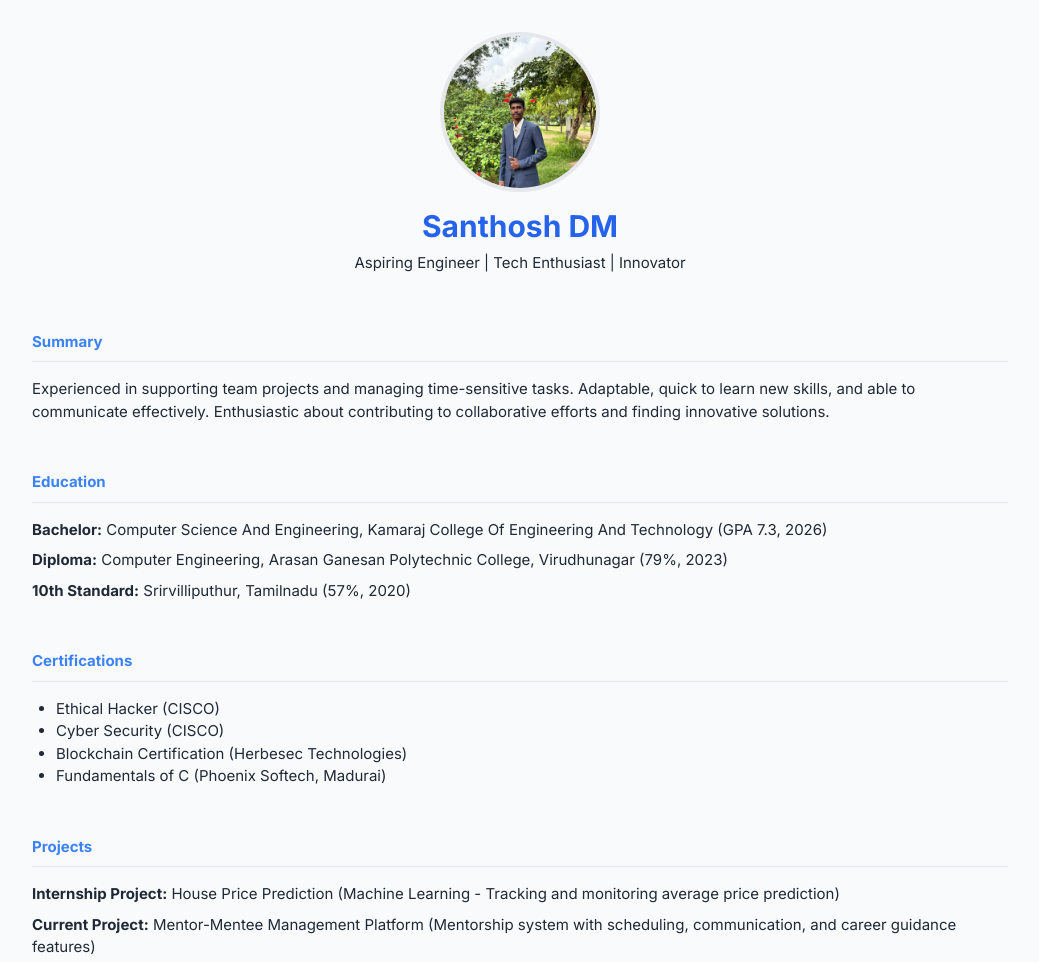
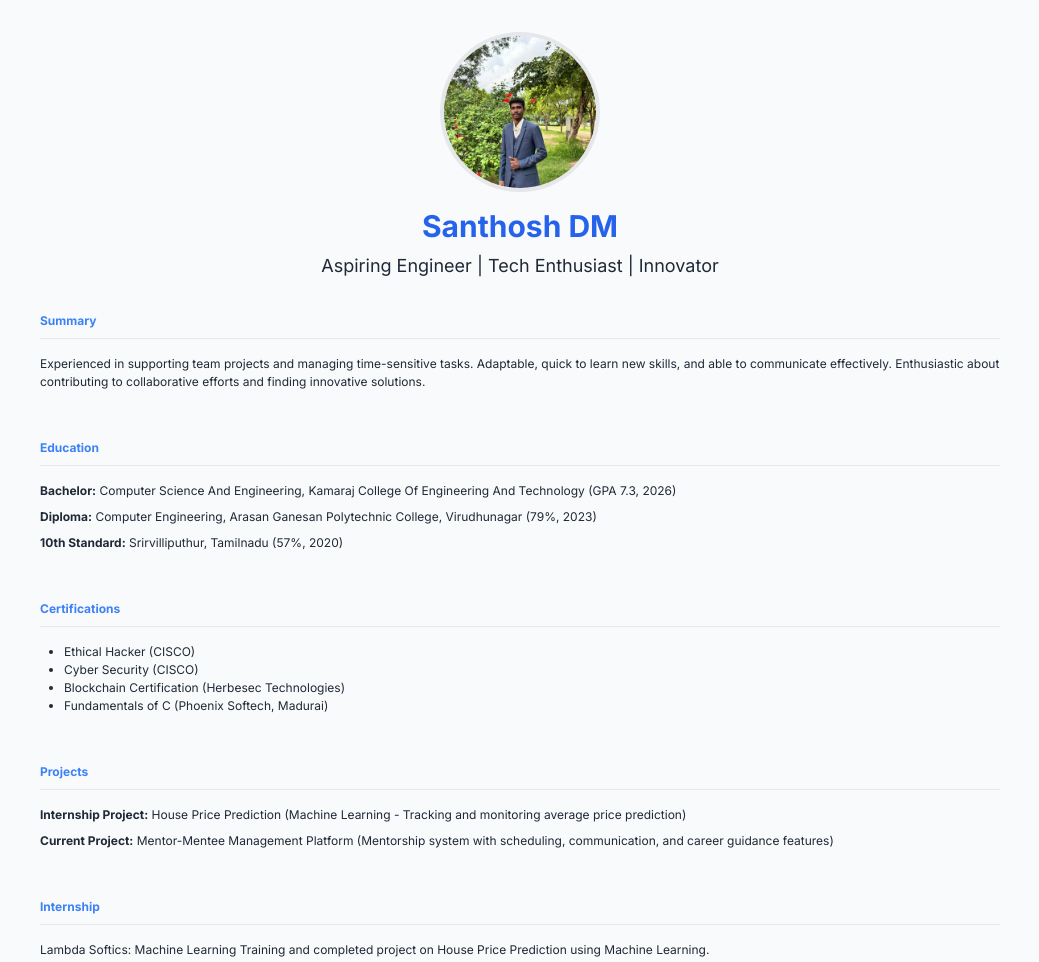
Before and after one commit to mnoj2/Portfolio-Santhosh, a plain HTML site: page index.html in a window 1280 px wide. Shown: the top 962 px of the page, without its empty margins (120-1159 px from the left). Drawn offline with nearby package versions, Linux system fonts and the light colour scheme.

Commit message:
Update index.html

```diff
--- a/index.html
+++ b/index.html
@@ -10,28 +10,23 @@
     <style>
         body {
             font-family: 'Inter', sans-serif;
-            font-size: 15px;
-        }
-
-        .wrapper{
-          width: 100%;
-          padding: 0px 100px;
+            font-size: 12px;
         }
     </style>
 </head>
 
 <body class="bg-gray-50 text-gray-800">
 
-    <div class="wrapper">
+    <div class="max-w-5xl mx-auto px-4 sm:px-6 lg:px-8">
         <!-- Hero Section -->
-    <section class="p-8 flex flex-col items-center text-center">
-      <img src="profile.jpg" alt="Santhosh DM" class="w-40 h-40 object-cover rounded-full border-4 mb-4">
-      <h1 class="text-3xl font-bold text-blue-600">Santhosh DM</h1>
-      <p class="mt-2 text-1xl">Aspiring Engineer | Tech Enthusiast | Innovator</p>
+        <section class="py-8 flex flex-col items-center text-center">
+            <img src="profile.jpg" alt="Santhosh DM" class="w-32 h-32 sm:w-40 sm:h-40 object-cover rounded-full border-4 mb-4">
+            <h1 class="text-2xl sm:text-3xl font-bold text-blue-600">Santhosh DM</h1>
+            <p class="mt-2 text-base sm:text-lg">Aspiring Engineer | Tech Enthusiast | Innovator</p>
         </section>
 
         <!-- Main Content -->
-  <div class="max-w-5xl mx-auto p-6 space-y-12">
+        <div class="space-y-12">
 
             <!-- Summary -->
             <section>
@@ -123,7 +118,7 @@
         </div>
 
         <!-- Footer -->
-  <footer class="text-black text-center p-4">
+        <footer class="text-black text-center p-4 mt-12">
             &copy; 2025 Santhosh DM. All rights reserved.
         </footer>
     </div>
```
Lines whose indentation alone changed are shown as unchanged.
